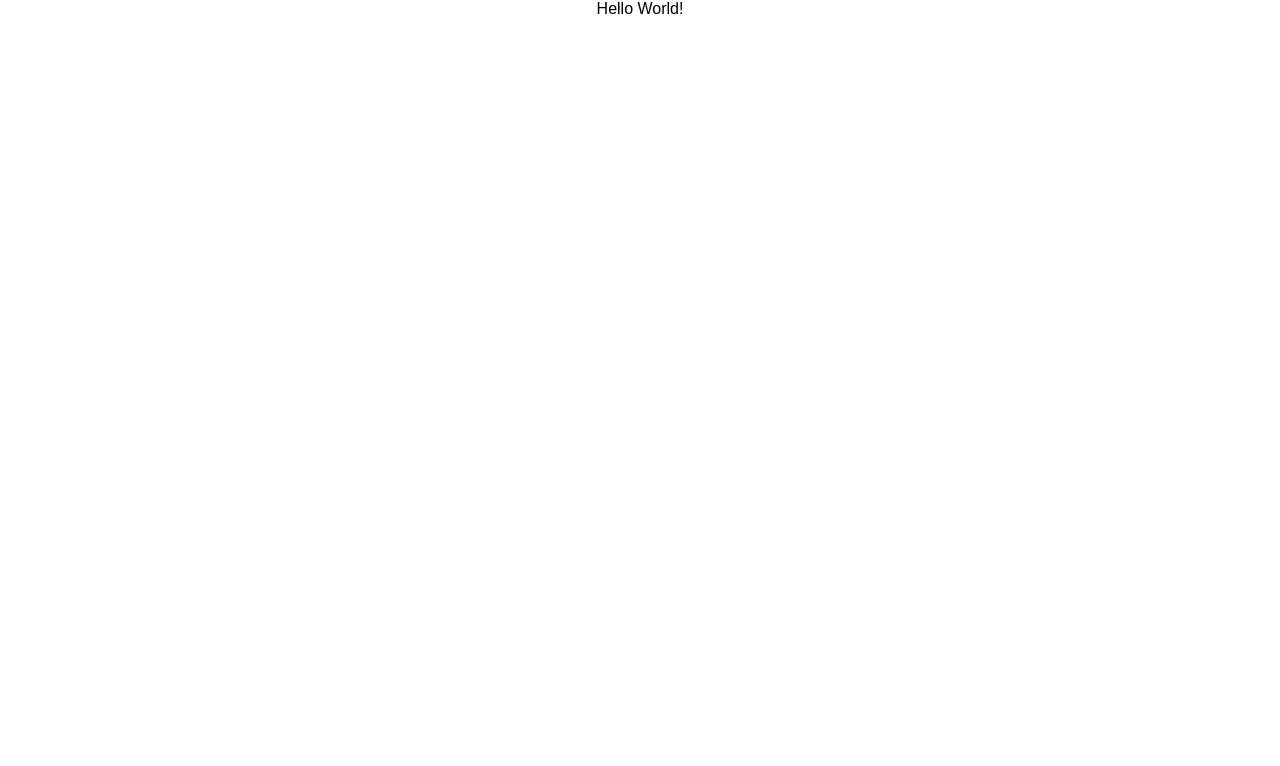
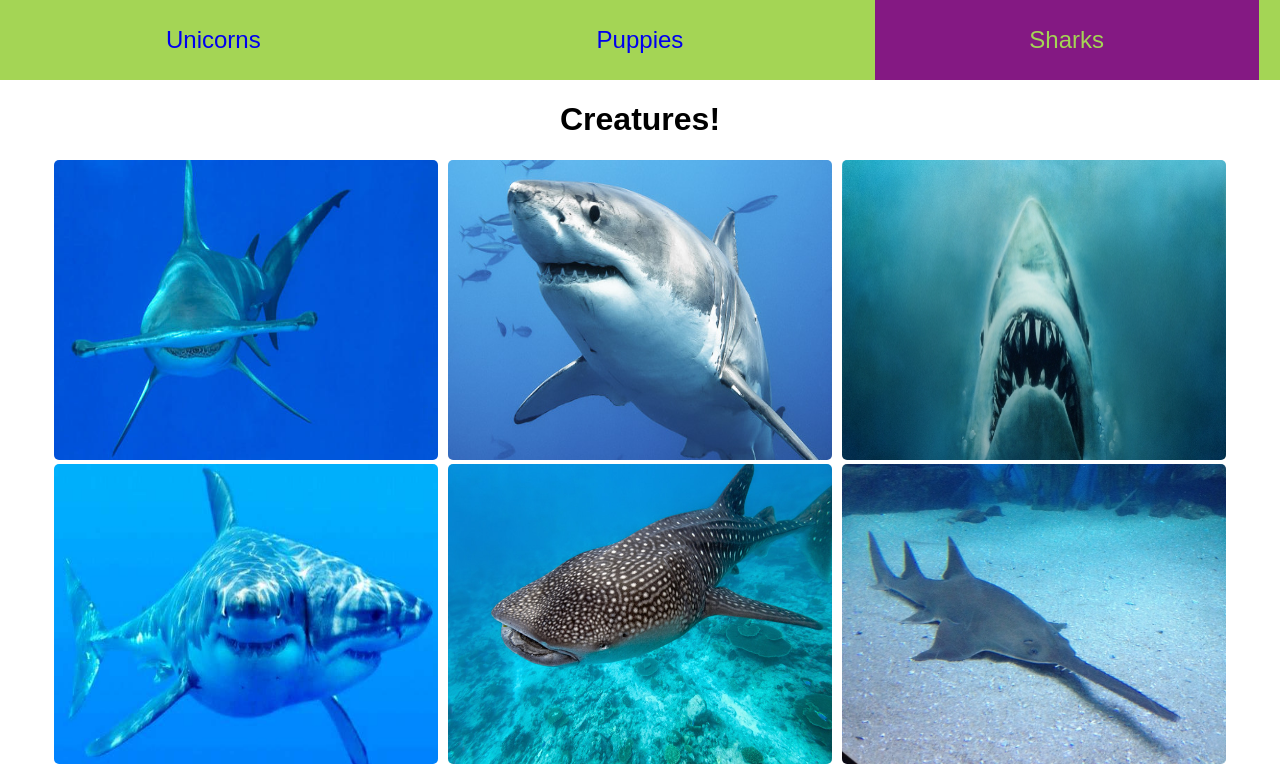
Before and after one commit to turingschool-examples/react-router-example, a React (Create React App) app: page /sharks in a window 1280 px wide. Shown: the top 766 px of the page. Built offline with nearby package versions, Linux system fonts and the light colour scheme.

Commit message:
Add finished version of react router example

```diff
--- a/src/App.css
+++ b/src/App.css
@@ -18,28 +18,11 @@ a:focus {
   text-align: center;
 }
 
-.App-logo {
-  animation: App-logo-spin infinite 20s linear;
-  height: 80px;
-}
-
-.App-header {
-  background-color: #222;
-  height: 150px;
-  padding: 20px;
-  color: white;
-}
-
-.App-intro {
-  font-size: large;
-}
-
 .nav {
   width: 30%;
 }
 
 .active {
-  /*background-color: #FF5992;*/
   background-color: #841983;
   height: 100%;
   display: flex;
@@ -48,24 +31,12 @@ a:focus {
   color: #A4D555
 }
 
-
-.header-section {
+header {
+  align-items: center;
+  background-color: #A4D555;
+  display: flex;
+  font-size: 1.5em;
+  height: 10vh;
+  justify-content: space-around;
   width: 100%;
-  background-color: #A4D555;
 }
-
-header {
-  height: 10vh;
-  display: flex;
-  flex-direction: row;
-  justify-content: space-around;
-  width: 60%;
-  align-items: center;
-  margin: auto;
-  font-size: 1.5em;
-}
-
-@keyframes App-logo-spin {
-  from { transform: rotate(0deg); }
-  to { transform: rotate(360deg); }
-}
--- a/src/App.js
+++ b/src/App.js
@@ -1,13 +1,43 @@
 import React, { Component } from 'react';
+import { Route, NavLink } from 'react-router-dom'
+import Home from './Home'
+import Creatures from './Creatures'
+import CreatureDetails from './CreatureDetails'
+import unicornData from './data/unicorn-data'
+import puppyData from './data/puppy-data'
+import sharkData from './data/shark-data'
 import './App.css';
 
 export default class App extends Component {
 
   render() {
     return (
-      <div className="App">
-        Hello World!
-      </div>
+      <main className="App">
+          <header>
+            <NavLink to='/unicorns' className='nav'> Unicorns </NavLink>
+            <NavLink to='/puppies' className='nav'> Puppies </NavLink>
+            <NavLink to='/sharks' className='nav'> Sharks </NavLink>
+          </header>
+          <Route exact path='/' component={Home} />
+          <Route exact path='/unicorns' render={() => <Creatures data={unicornData} />} />
+          <Route exact path='/puppies' render={() => <Creatures data={puppyData} />} />
+          <Route exact path='/sharks' render={() => <Creatures data={sharkData} />} />
+          <Route path='/unicorns/:id' render={({ match }) => {
+            const { id } = match.params
+            const creature = unicornData.find(uni => uni.id === parseInt(id))
+            return creature && <CreatureDetails {...creature} />
+          }} />
+          <Route path='/puppies/:id' render={({ match }) => {
+            const { id } = match.params
+            const creature = puppyData.find(uni => uni.id === parseInt(id))
+            return creature && <CreatureDetails {...creature} />
+          }} />
+          <Route path='/sharks/:id' render={({ match }) => {
+            const { id } = match.params
+            const creature = sharkData.find(uni => uni.id === parseInt(id))
+            return creature && <CreatureDetails {...creature} />
+          }} />
+      </main>
     );
   }
 }
--- /dev/null
+++ b/src/Creatures.js
@@ -0,0 +1,23 @@
+import React from 'react';
+import { Link } from 'react-router-dom'
+import './image-display.css';
+
+const Creatures = ({ data }) => {
+  const displayCreatures = data.map(creature => {
+    const { id, image, type } = creature;
+    return (
+      <Link to={`/${type}/${id}`} key={id}>
+        <img src={image} className='app-img' />
+      </Link>
+    )
+  });
+
+  return (
+    <>
+      <h1>Creatures!</h1>
+      {displayCreatures}
+    </>
+  );
+}
+
+export default Creatures;
--- /dev/null
+++ b/src/Home.js
@@ -0,0 +1,12 @@
+import React from 'react';
+
+const Home = () => {
+  return (
+    <section>
+      <h1>Welcome!</h1>
+      <h4>Click on the links above to see a variety of creatures</h4>
+    </section>
+  )
+}
+
+export default Home;
--- a/src/index.js
+++ b/src/index.js
@@ -3,6 +3,12 @@ import ReactDOM from 'react-dom';
 import './index.css';
 import App from './App';
 import registerServiceWorker from './registerServiceWorker';
+import { BrowserRouter } from 'react-router-dom'
 
-ReactDOM.render(<App />, document.getElementById('root'));
+const router = (
+  <BrowserRouter>
+    <App />
+  </BrowserRouter>
+)
+ReactDOM.render(router, document.getElementById('root'));
 registerServiceWorker();
```
Also changed, not shown: package.json (+16 -3 lines), public/manifest.json, 1 other file (tests, documents, lock files or other folders).
